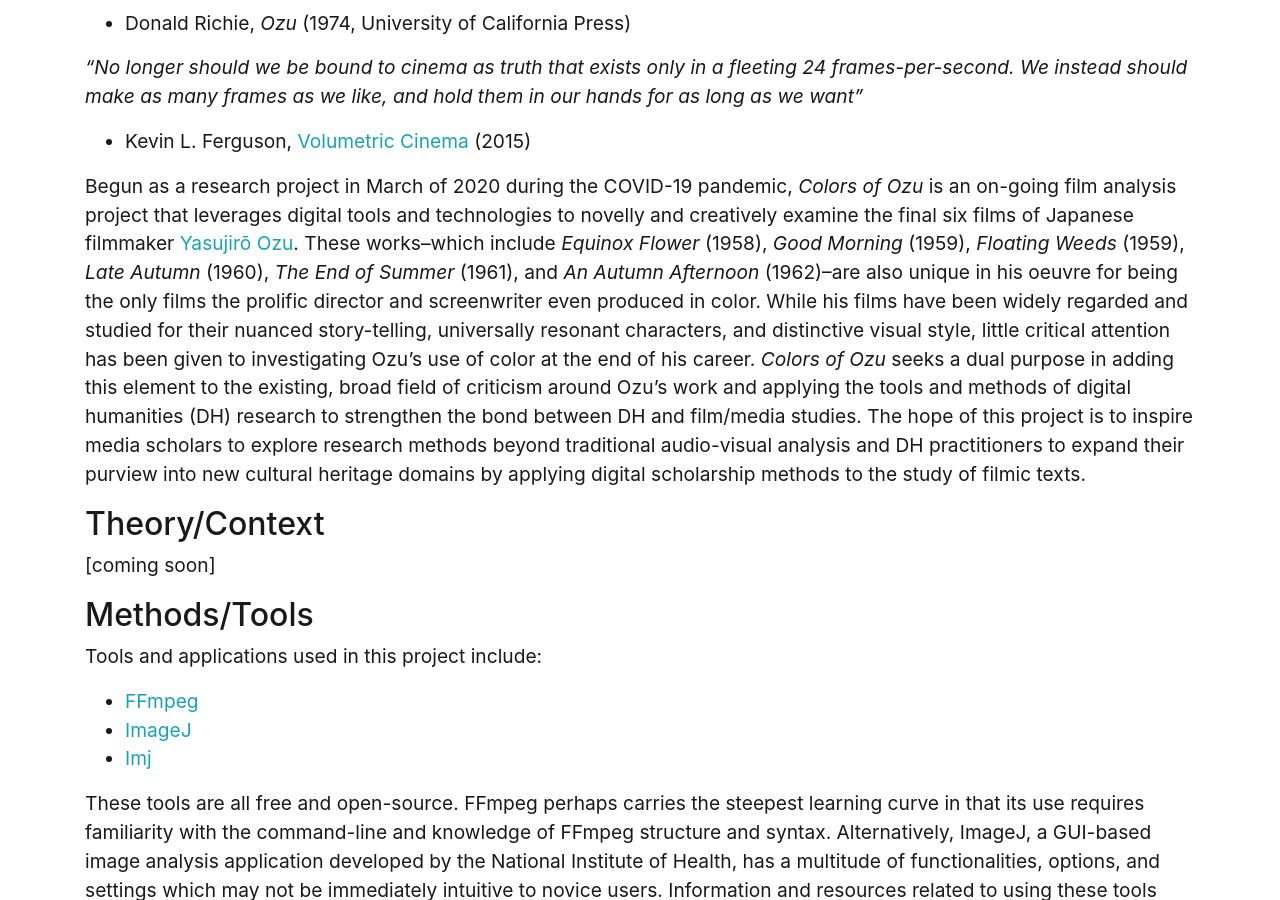
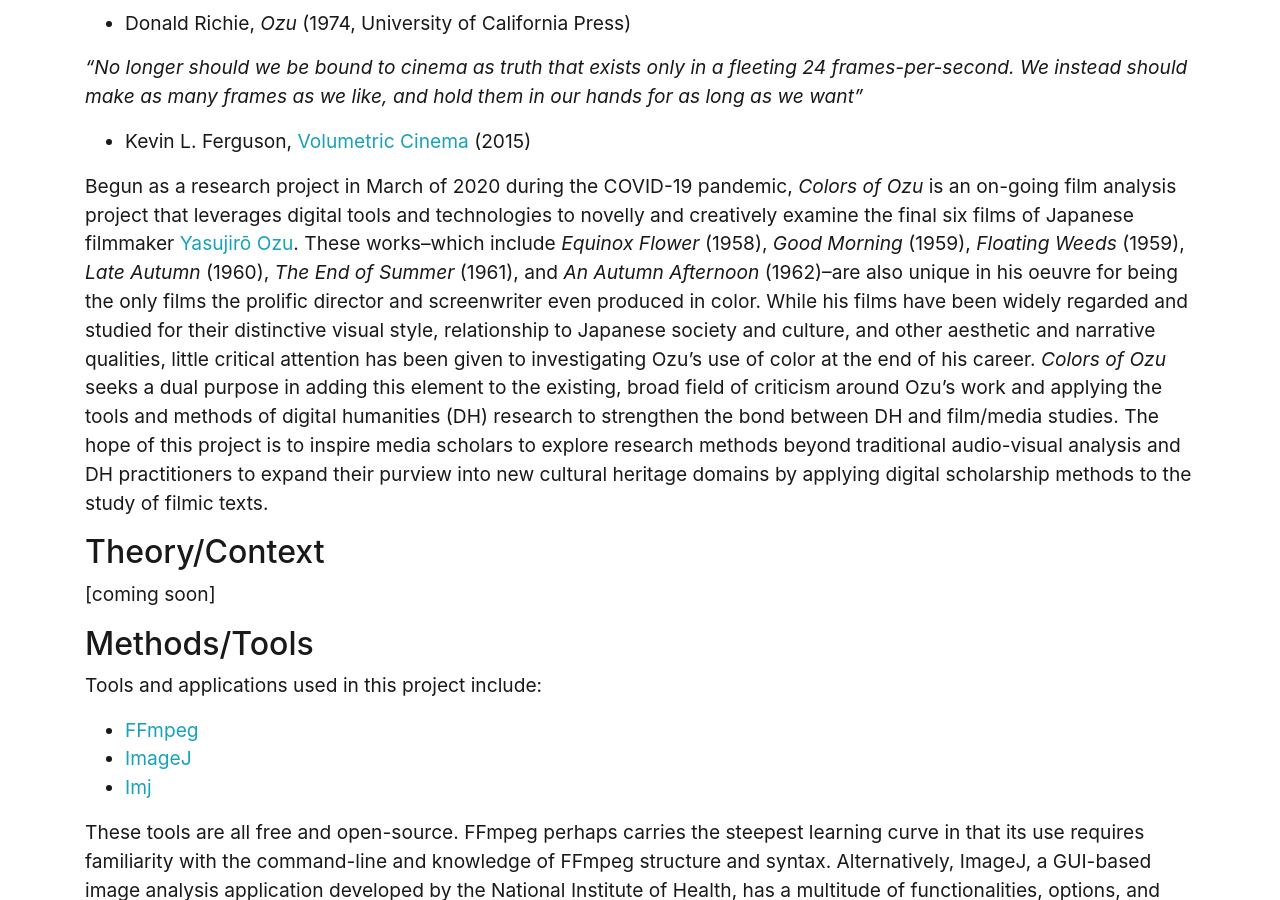
Before and after one commit to drodz11/colors-of-ozu, a Jekyll site: the page built from pages/about.md, in a window 1280 px wide and 900 px high, scrolled down 499 px. Built offline with Jekyll 4.4.1, drawn with Linux system fonts in a browser that asks for light colours.

Commit message:
Update about.md

```diff
--- a/pages/about.md
+++ b/pages/about.md
@@ -18,7 +18,7 @@ _"No longer should we be bound to cinema as truth that exists only in a fleeting
 We instead should make as many frames as we like, and hold them in our hands for as long as we want"_
 - Kevin L. Ferguson, [Volumetric Cinema](http://mediacommons.org/intransition/2015/03/10/volumetric-cinema) (2015)
 
-Begun as a research project in March of 2020 during the COVID-19 pandemic, _Colors of Ozu_ is an on-going film analysis project that leverages digital tools and technologies to novelly and creatively examine the final six films of Japanese filmmaker [Yasujirō Ozu](https://en.wikipedia.org/wiki/Yasujir%C5%8D_Ozu). These works--which include _Equinox Flower_ (1958), _Good Morning_ (1959), _Floating Weeds_ (1959), _Late Autumn_ (1960), _The End of Summer_ (1961), and _An Autumn Afternoon_ (1962)--are also unique in his oeuvre for being the only films the prolific director and screenwriter even produced in color. While his films have been widely regarded and studied for their nuanced story-telling, universally resonant characters, and distinctive visual style, little critical attention has been given to investigating Ozu's use of color at the end of his career. _Colors of Ozu_ seeks a dual purpose in adding this element to the existing, broad field of criticism around Ozu's work and applying the tools and methods of digital humanities (DH) research to strengthen the bond between DH and film/media studies. The hope of this project is to inspire media scholars to explore research methods beyond traditional audio-visual analysis and DH practitioners to expand their purview into new cultural heritage domains by applying digital scholarship methods to the study of filmic texts.
+Begun as a research project in March of 2020 during the COVID-19 pandemic, _Colors of Ozu_ is an on-going film analysis project that leverages digital tools and technologies to novelly and creatively examine the final six films of Japanese filmmaker [Yasujirō Ozu](https://en.wikipedia.org/wiki/Yasujir%C5%8D_Ozu). These works--which include _Equinox Flower_ (1958), _Good Morning_ (1959), _Floating Weeds_ (1959), _Late Autumn_ (1960), _The End of Summer_ (1961), and _An Autumn Afternoon_ (1962)--are also unique in his oeuvre for being the only films the prolific director and screenwriter even produced in color. While his films have been widely regarded and studied for their distinctive visual style, relationship to Japanese society and culture, and other aesthetic and narrative qualities, little critical attention has been given to investigating Ozu's use of color at the end of his career. _Colors of Ozu_ seeks a dual purpose in adding this element to the existing, broad field of criticism around Ozu's work and applying the tools and methods of digital humanities (DH) research to strengthen the bond between DH and film/media studies. The hope of this project is to inspire media scholars to explore research methods beyond traditional audio-visual analysis and DH practitioners to expand their purview into new cultural heritage domains by applying digital scholarship methods to the study of filmic texts.
 
 
 ## Theory/Context
```
